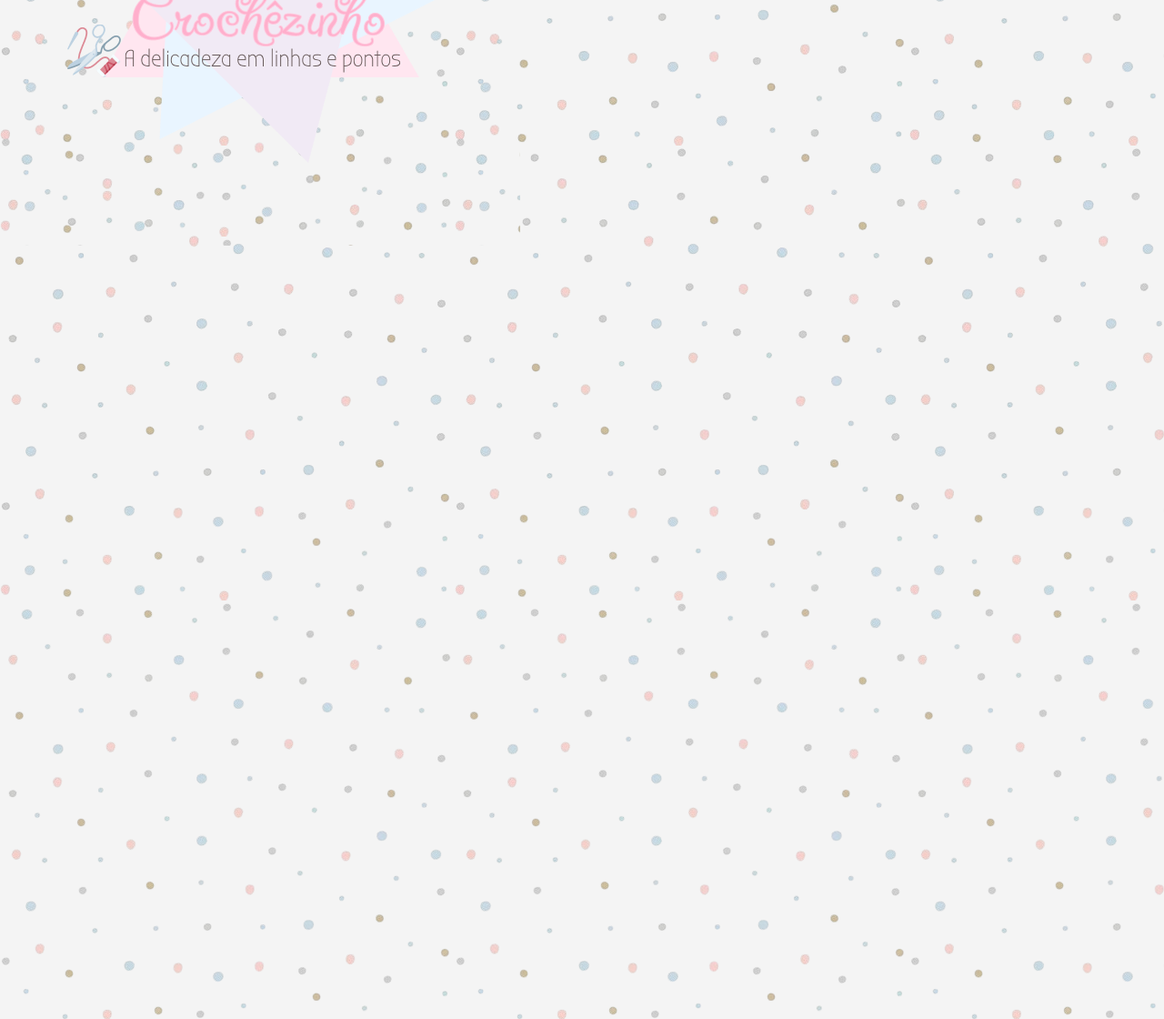
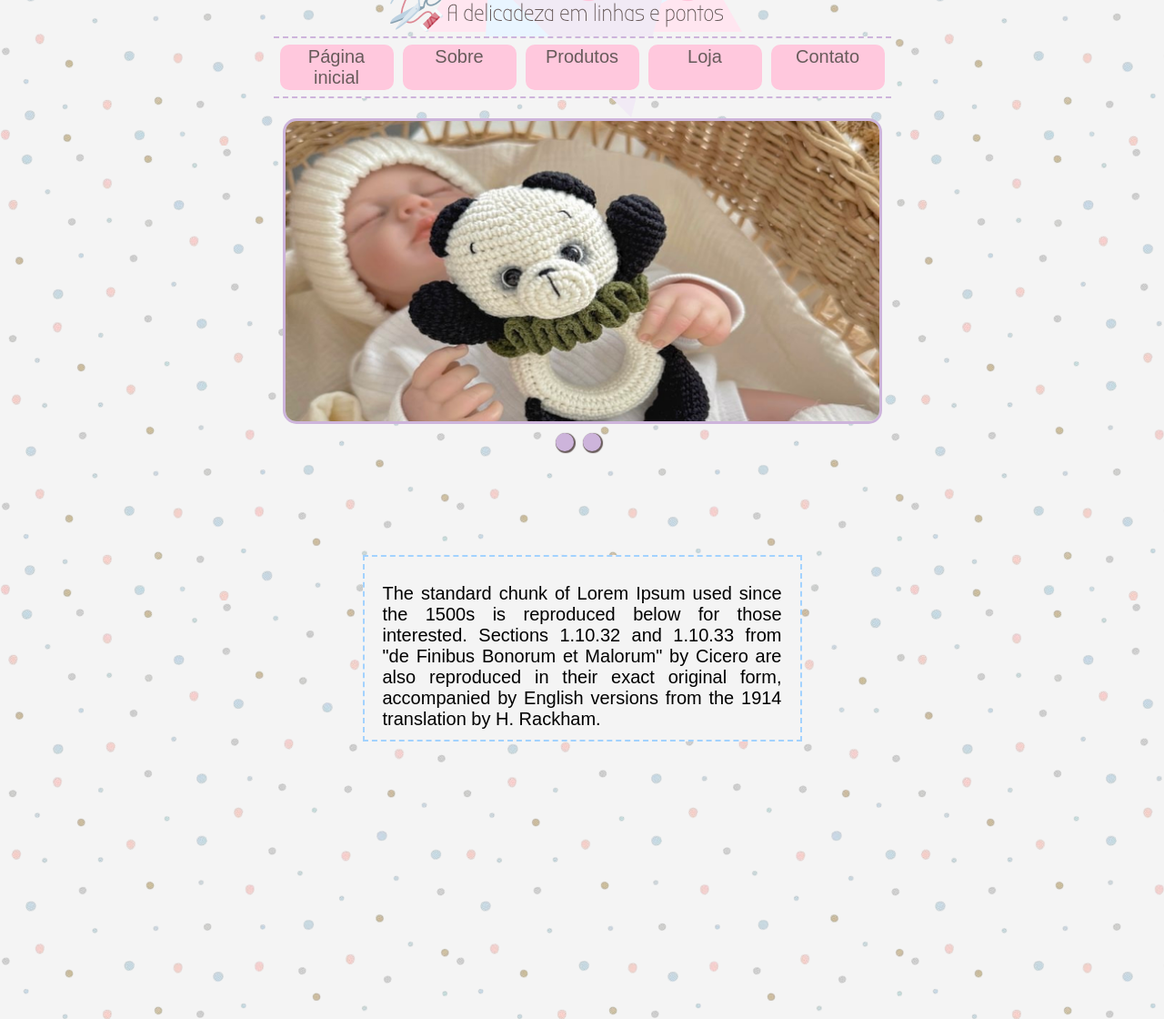
Before and after one commit to amandamarchetti/crochezinho, a plain HTML site: page src/index.html in a window 1280 px wide. Shown: the part 340-1460 px from the top of the page at 91% size. Drawn offline with Linux system fonts and the light colour scheme; a web font is replaced by a local one.

Commit message:
feat nav, slider and text about

```diff
--- a/src/index.html
+++ b/src/index.html
@@ -9,17 +9,43 @@
 </head>
 <body>
 
+    <div id="cabecalho"></div>
+
     <header>
 
-        <div id="cabecalho">
-
-            <div class="logotipo">
-                <img src="./images/png/logotipoLogotipo.png" alt="logotipo">
-            </div>
-
+        <div class="logotipo">
+            <img src="./images/png/logotipoLogotipo.png" alt="logotipo">
         </div>
 
+        <div>
+            <nav class="navHeader">
+                <a href="" target="_self">Página inicial</a>
+                <a href="" target="_self">Sobre</a>
+                <a href="" target="_self">Produtos</a>
+                <a href="" target="_self">Loja</a>
+                <a href="" target="_self">Contato</a>
+            </nav>
+        </div>
+
+            <ul class="slider">
+                <li>
+                    <input type="radio" id="slide1" name="slide" checked>
+                    <label for="slide1"></label>
+                    <img src="./images/png/imagembaby (1).png" alt="">
+                </li>
+
+                <li>
+                    <input type="radio" id="slide2" name="slide">
+                    <label for="slide2"></label>
+                    <img src="./images/png/IMG_3412.png" alt="">
+                </li>
+            </ul>
+
     </header>
+
+    <main>
+        <p>The standard chunk of Lorem Ipsum used since the 1500s is reproduced below for those interested. Sections 1.10.32 and 1.10.33 from "de Finibus Bonorum et Malorum" by Cicero are also reproduced in their exact original form, accompanied by English versions from the 1914 translation by H. Rackham.</p>
+    </main>
 
 </header>
 
--- a/src/styles/index.css
+++ b/src/styles/index.css
@@ -1,16 +1,18 @@
+@import url('https://fonts.cdnfonts.com/css/bhavuka');
+
 * {
     padding: 0;
     margin: 0;
     text-decoration: none;
     box-sizing: border-box;
-    background-image: url("/src/images/png/bonito-e-simples-padrao-de-vetor-de-bolinhas-claras-o-inverno-escandinavo-molda-o-fundo-rosa-azul-pa-removebg-preview.png");
-    background-repeat: repeat;
 }
 
 body {
     background-color: #F4F4F4;
     width: 100%;
     height: 2700px;
+    background-image: url("/src/images/png/bonito-e-simples-padrao-de-vetor-de-bolinhas-claras-o-inverno-escandinavo-molda-o-fundo-rosa-azul-pa-removebg-preview.png");
+    background-repeat: repeat;
 }
 
 header {
@@ -26,15 +28,117 @@ header {
     display: block;
     background-image: url("/src/images/png/Group\ 22borderPink.png");
     width: 100%;
-    height: 700px;
+    height: 50px;
     background-repeat: repeat-x;
 }
 
 .logotipo {
-    flex-direction: column;
     align-items: center;
     justify-content: center;
     width: 400px;
     height: 400px;
-    padding-top: 100px;
+    margin-right: 170px;
+    background-image: none;
 }
+
+.navHeader {
+    display: flex;
+    background-color: #F4F4F4;
+    border-top: 2px dashed #CDB4DB;
+    border-bottom: 2px dashed #CDB4DB;
+    padding: 7px;
+    margin-top: -70px;
+    gap: 10px;
+}
+
+nav > a {
+    width: 125px;
+    text-align: center;
+    background-color: #FFC8DD;
+    border-radius: 10px;
+    padding-left: 10px;
+    padding-right: 10px;
+    padding-top: 2px;
+    padding-bottom: 2px;
+    font-family: 'Bhavuka', sans-serif;
+    color: #685B5B;
+    font-size: 20px;
+}
+
+.slider {
+    display: block;
+    width: 659px;
+    height: 333px;
+    margin: auto;
+    margin-top: 20px;
+    position: relative;
+}
+
+.slider li {
+    list-style: none;
+    position: absolute;
+}
+
+.slider img {
+    margin: auto;
+    width: 100%;
+    height: 100%;
+    vertical-align: top;
+    border-radius: 15px;
+    opacity: 0;
+    visibility: hidden;
+    border: 3px solid #CDB4DB;
+}
+
+.slider input {
+    display: none;
+}
+
+.slider label {
+    background-color: #CDB4DB;
+    border-radius: 20px;
+    box-shadow: 1px 1px 1px 1px #685B5B;
+    bottom: -30px;
+    cursor: pointer;
+    display: block;
+    height: 20px;
+    position: absolute;
+    width: 20px;
+    z-index: 10;
+}
+
+.slider li:nth-child(1) label {
+    left: 300px;
+}
+
+.slider li:nth-child(2) label {
+    left: 330px;
+}
+
+.slider li input:checked ~ img {
+    opacity: 1;
+    visibility: visible;
+    z-index: 10;
+}
+
+main {
+    display: flex;
+    justify-content: center;
+    width: 100%;
+    height: 500px;
+}
+
+main > p {
+    background-color: #F4F4F4;
+    border: 2px dashed #A2D2FF;
+    text-align: justify;
+    align-self: flex-start;
+    width: 483px;
+    height: 205px;
+    padding-top: 29px;
+    padding-bottom: 29px;
+    padding-right: 20px;
+    padding-left: 20px;
+    font-family: 'Bhavuka', sans-serif;
+    font-size: 20px;
+}
```
Also changed, not shown: src/images/png/IMG_3412.png (added), src/images/png/imagembaby (1).png (added).
